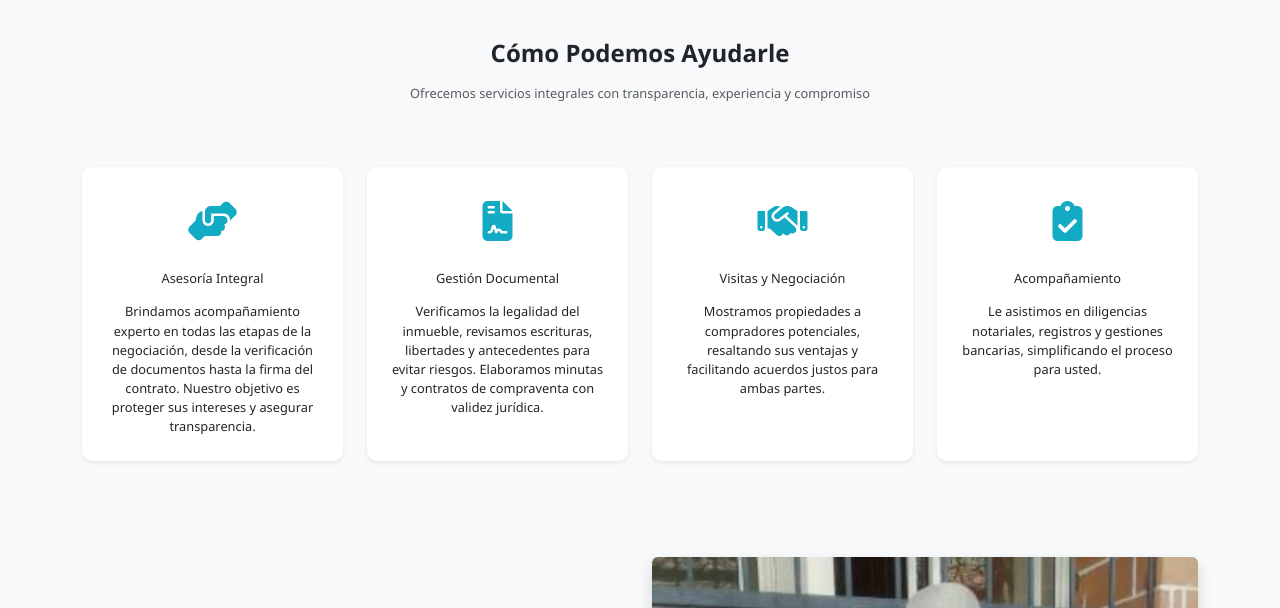
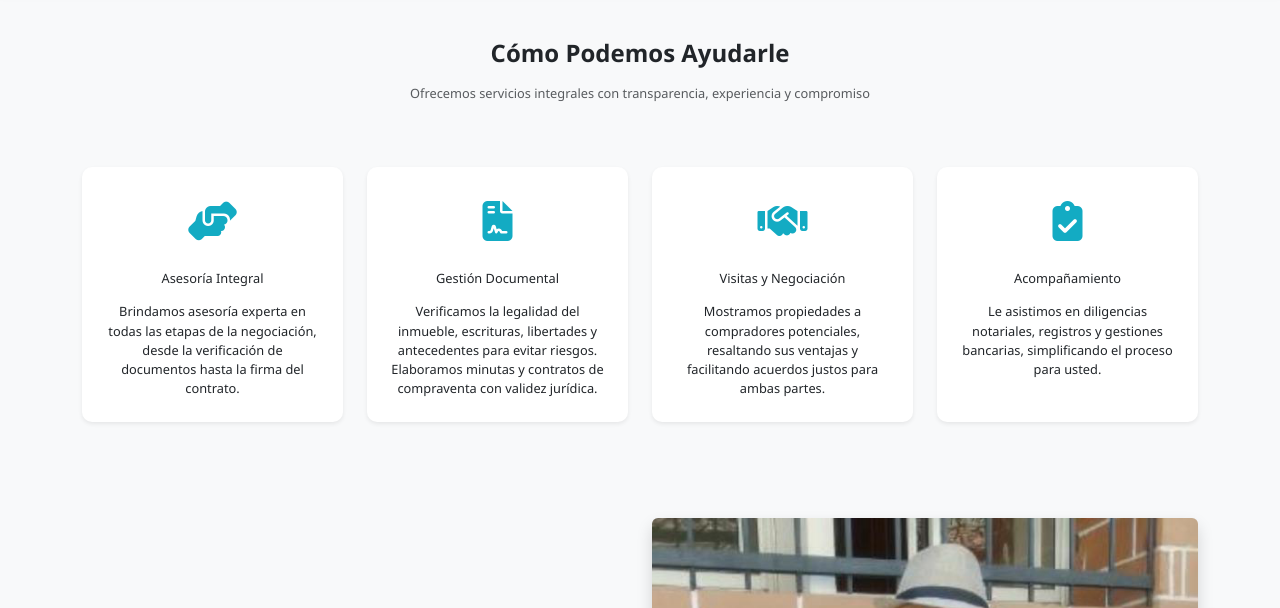
Before and after one commit to DiegoFPZ/paez_r_inmobiliaria, a plain HTML site: page servicios.html in a window 1280 px wide. Shown: the part 85-693 px from the top of the page. Drawn offline with nearby package versions, Linux system fonts and the light colour scheme.

Commit message:
Actualizar servicios.html

```diff
--- a/servicios.html
+++ b/servicios.html
@@ -8,7 +8,7 @@
     <meta name="keywords" content="inmobiliaria Medellín, venta de casas, compra de apartamentos, Antioquia, asesoría inmobiliaria">
     <meta property="og:title" content="Páez R Inmobiliaria">
     <meta property="og:description" content="Asesoría personalizada en compraventa de inmuebles en Medellín. Seriedad, honorabilidad y cumplimiento.">
-    <meta property="og:image" content="assets/images/PaezR_logo.jpg">
+    <meta property="og:image" content="assets/images/general/PaezR_logo.png">
     <!-- Bootstrap CSS -->
     <link href="https://cdn.jsdelivr.net/npm/bootstrap@5.3.0/dist/css/bootstrap.min.css" rel="stylesheet">
 
@@ -77,7 +77,7 @@
                                     <i class="fas fa-hands-helping"></i>
                                 </div>
                                 <h4 class="card-title mb-3">Asesoría Integral</h4>
-                                <p class="card-text">Brindamos acompañamiento experto en todas las etapas de la negociación, desde la verificación de documentos hasta la firma del contrato. Nuestro objetivo es proteger sus intereses y asegurar transparencia.</p>
+                                <p class="card-text">Brindamos asesoría experta en todas las etapas de la negociación, desde la verificación de documentos hasta la firma del contrato.</p>
                             </div>
                         </div>
                     </div>
@@ -90,7 +90,7 @@
                                     <i class="fas fa-file-contract"></i>
                                 </div>
                                 <h4 class="card-title mb-3">Gestión Documental</h4>
-                                <p class="card-text">Verificamos la legalidad del inmueble, revisamos escrituras, libertades y antecedentes para evitar riesgos. Elaboramos minutas y contratos de compraventa con validez jurídica.</p>
+                                <p class="card-text">Verificamos la legalidad del inmueble, escrituras, libertades y antecedentes para evitar riesgos. Elaboramos minutas y contratos de compraventa con validez jurídica.</p>
                             </div>
                         </div>
                     </div>
```
